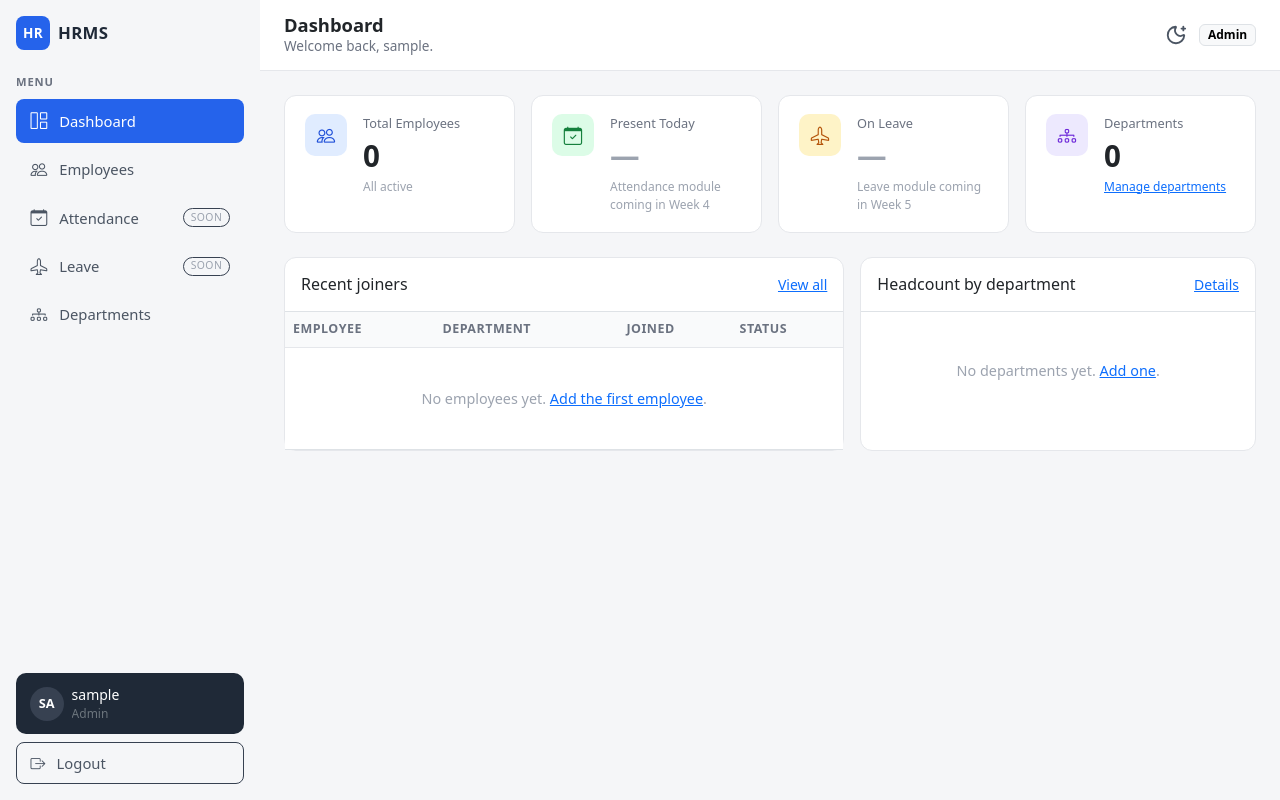
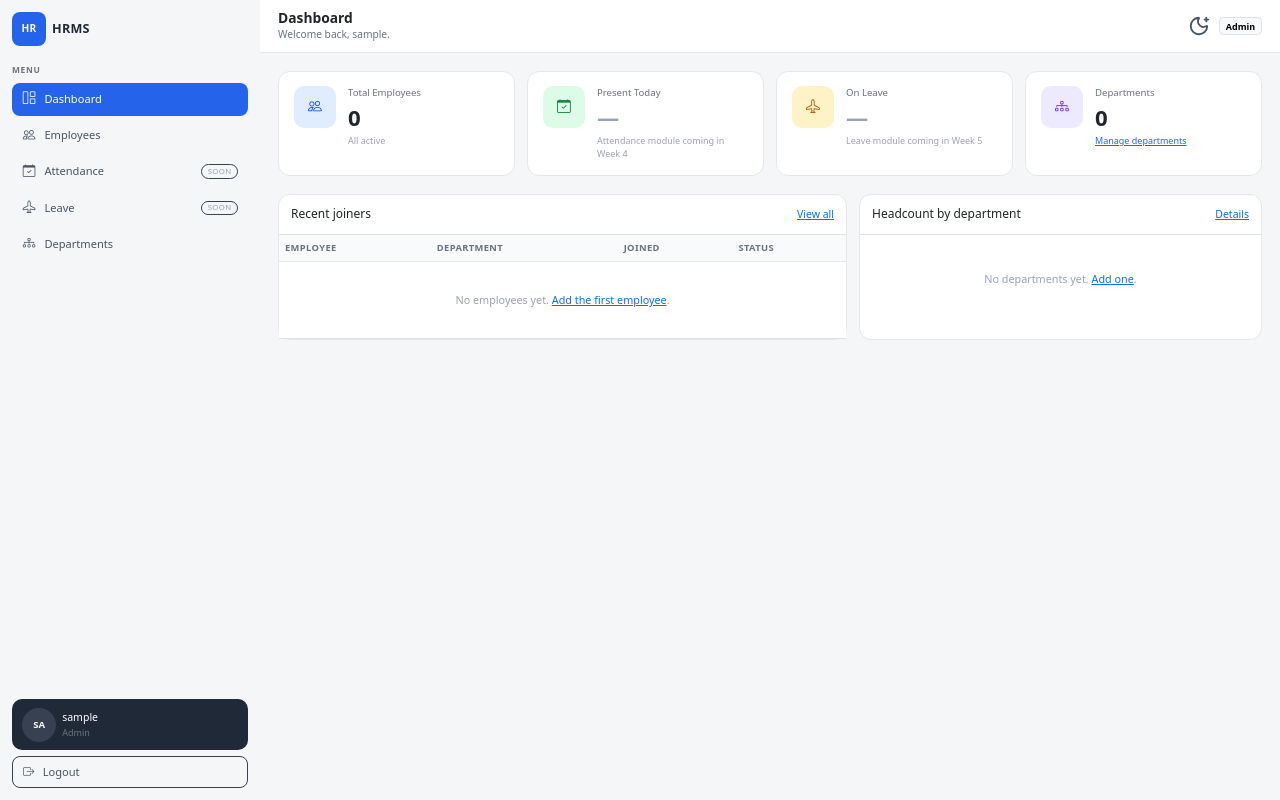
Before and after one commit to rasheeda06/hrms, a Django app: page /dashboard/ in a window 1280 px wide. Run offline with Django 5.2, Linux system fonts and the light colour scheme; the visitor is signed in with stand-in values (Sample User, id 1); data that the repository does not hold is empty.

Commit message:
Set base application font size to 12px across HRMS

```diff
--- a/static/css/dashboard.css
+++ b/static/css/dashboard.css
@@ -25,9 +25,14 @@
   --bs-border-color: #374151;
 }
 
+html {
+  font-size: 12px;
+}
+
 body.hrms-app {
   background: var(--hrms-page-bg);
   min-height: 100vh;
+  font-size: 12px;
 }
 
 /* Layout ------------------------------------------------------------- */
--- a/templates/accounts/login.html
+++ b/templates/accounts/login.html
@@ -5,6 +5,11 @@
   <meta name="viewport" content="width=device-width, initial-scale=1">
   <title>Log in · HRMS</title>
   <link href="https://cdn.jsdelivr.net/npm/bootstrap@5.3.3/dist/css/bootstrap.min.css" rel="stylesheet">
+  <style>
+    html, body {
+      font-size: 12px !important;
+    }
+  </style>
 </head>
 <body class="bg-light">
   <main class="container py-5" style="max-width: 420px;">
--- a/templates/base.html
+++ b/templates/base.html
@@ -15,6 +15,14 @@
   <link href="https://cdn.jsdelivr.net/npm/bootstrap-icons@1.11.3/font/bootstrap-icons.min.css" rel="stylesheet">
   <link href="{% static 'css/dashboard.css' %}?v=20261009_v3" rel="stylesheet">
   <style>
+    /* Application font-size: 12px */
+    html {
+      font-size: 12px !important;
+    }
+    body.hrms-app {
+      font-size: 12px !important;
+    }
+
     /* Instant dark theme overrides */
     html[data-bs-theme="dark"] body.hrms-app,
     [data-bs-theme="dark"] body.hrms-app {
--- a/web-hrms/css/style.css
+++ b/web-hrms/css/style.css
@@ -36,6 +36,7 @@ body {
   margin: 0;
   min-height: 100%;
   font-family: var(--font);
+  font-size: 12px;
   color: var(--ink);
   background: var(--bg);
 }
```
